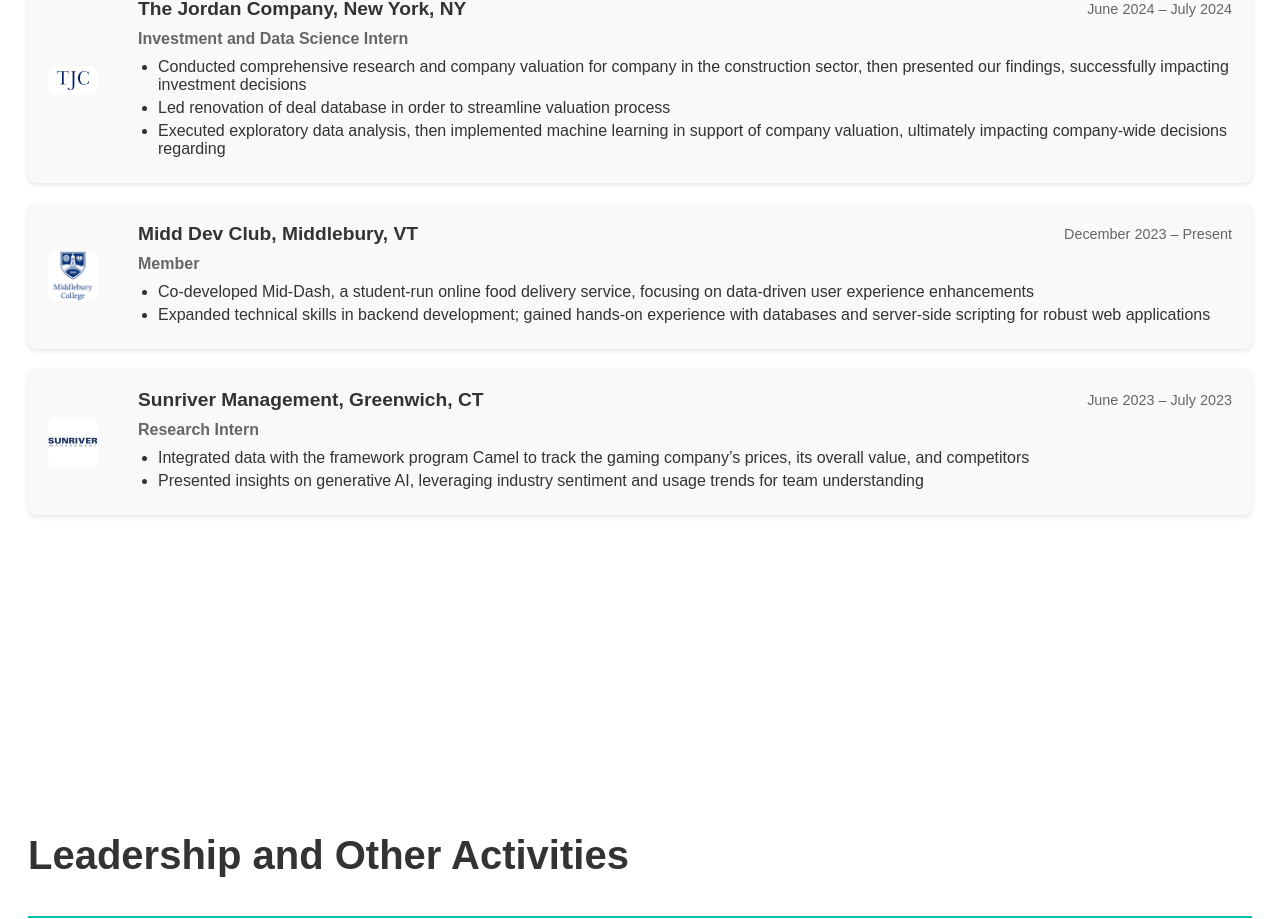
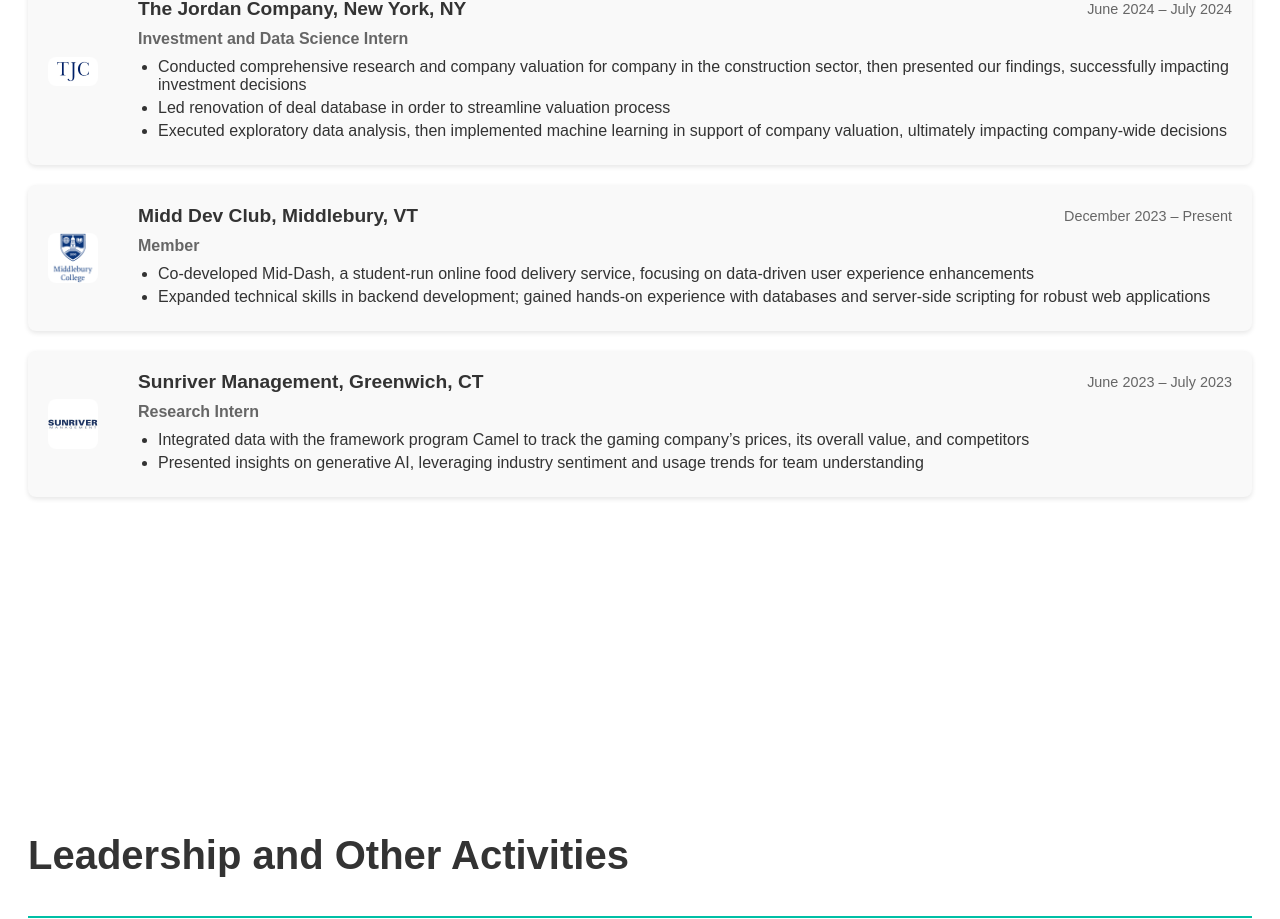
Before and after one commit to cboat2023/test_project, a Next.js app: page / in a window 1280 px wide. Shown: the part 2998-3917 px from the top of the page. Built offline with nearby package versions, Linux system fonts and the light colour scheme.

Commit message:
Update TJC section

```diff
--- a/src/app/page.js
+++ b/src/app/page.js
@@ -101,7 +101,7 @@ export default function HomePage() {
               <ul>
                 <li>Conducted comprehensive research and company valuation for company in the construction sector, then presented our findings, successfully impacting investment decisions</li>
                 <li>Led renovation of deal database in order to streamline valuation process</li>
-                <li>Executed exploratory data analysis, then implemented machine learning in support of company valuation, ultimately impacting company-wide decisions regarding</li>
+                <li>Executed exploratory data analysis, then implemented machine learning in support of company valuation, ultimately impacting company-wide decisions</li>
               </ul>
             </div>
           </div>
```
